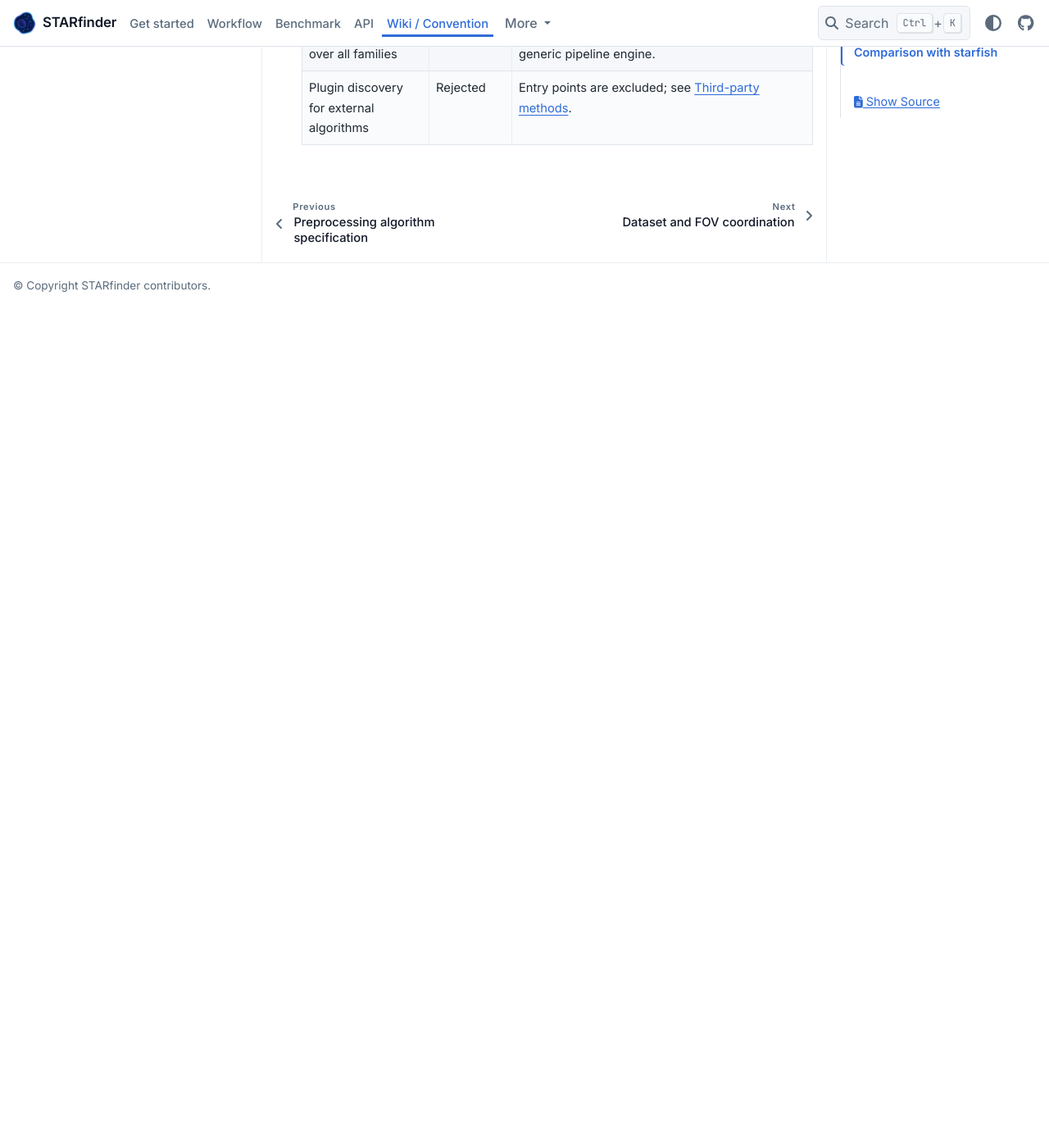
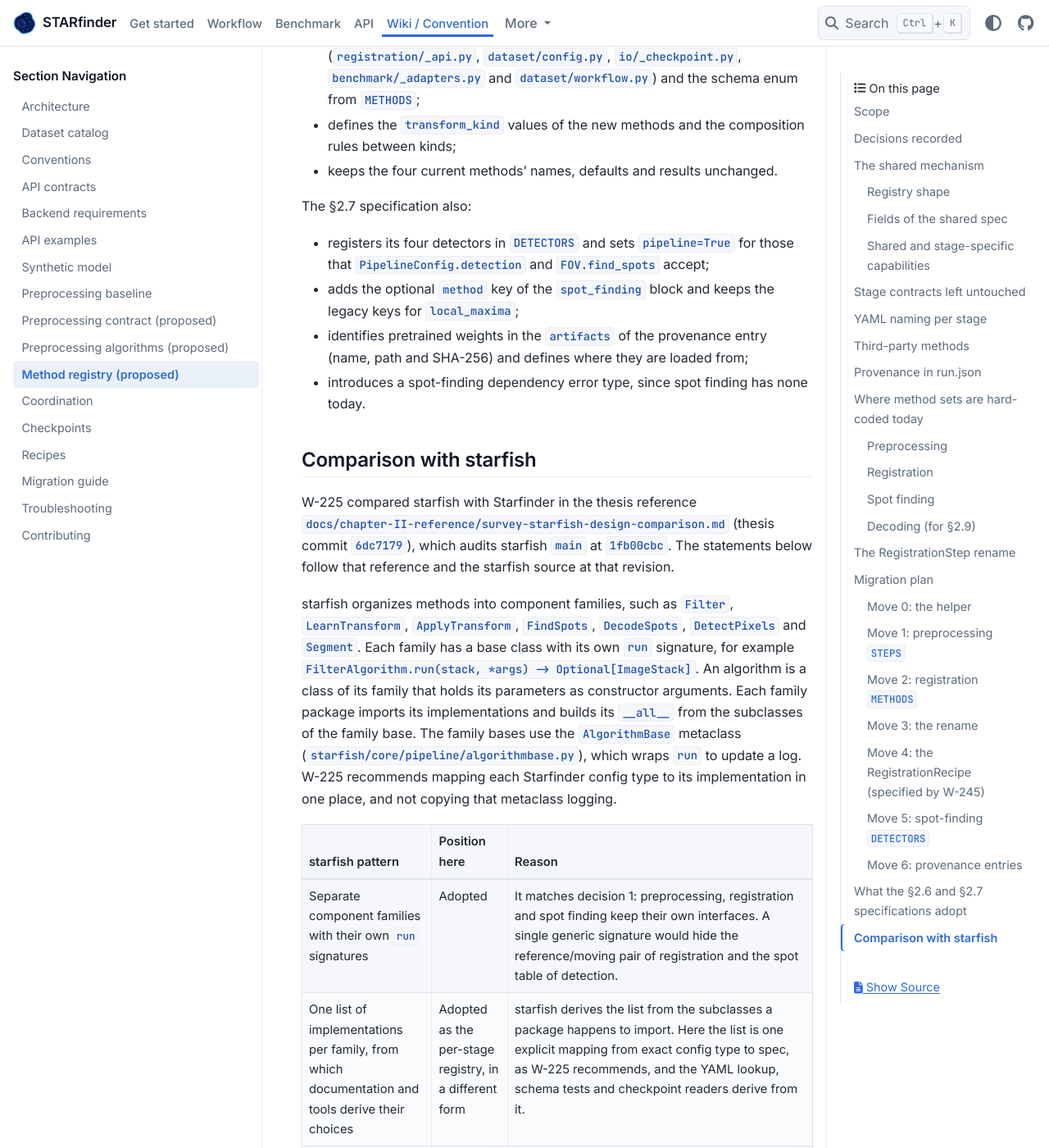
Before and after one commit to wanglab-broad/starfinder, a Sphinx documentation site: the page built from docs/method-registry.md, in a window 1280 px wide and 1400 px high, scrolled down 18489 px. Shown: the whole window at 82% size. Built offline with Sphinx 7.4.7 and the PyData theme 0.15.4, drawn with Linux system fonts in a browser that asks for light colours; before the commit the page ends 18865 px from its top, so only the background shows below that; some of the changed text lies outside the part shown.

Commit message:
fix(w-240): address review findings (design a cross-stage method…)
Finding 1, incomplete preprocessing inventory: - The page now lists the
exact-type branches in supplied_section() (supplied.py:90-114), the
_SECTION_VALIDATORS lookup (163-164, used at 195) and the params and
round checks in read_supplied_statistics() (280-294). - Each is derived
from a new preprocessing-only SuppliedSpec on StepSpec.supplied, with
fit, validate and check_params hooks and a per_round flag. I renamed the
field from supplied_section, which clashed with the existing public
function of that name. - A full sweep found three more places, now
listed with derivations: the …

Linear-Issue: W-240

````diff
--- a/docs/method-registry.md
+++ b/docs/method-registry.md
@@ -128,7 +128,8 @@
 | `requires` | shared | Optional dependencies (above) | `SimpleITK` for `demons`; none elsewhere |
 | `min_shape_zyx` | shared | Smallest accepted size of each spatial axis; the stage wrapper rejects smaller inputs with its geometry error before running | `(4, 4, 4)` demons; `(2, 2, 2)` TPS and CPD; `(1, 1, 1)` everywhere else |
 | `category`, `scope`, `dtype_policy` | preprocessing | As in the {doc}`preprocessing-contract` | unchanged |
-| `supplied_section` | preprocessing | Validator for the step's section of a supplied-statistics file, `None` when the step cannot use one | histogram matching, scalar background, percentile normalization |
+| `post_registration` | preprocessing | Whether the step may run in a recipe's `post_registration` list | `True` only for reconstruction |
+| `supplied` | preprocessing | `None` when the step cannot use a supplied-statistics file; otherwise a `SuppliedSpec` (below) with the step's hooks for that file | set for histogram matching, scalar background and percentile normalization |
 | `transform_kind` | registration | Kind of transform the estimator returns | `translation` or `dense`; §2.6 adds kinds |
 | `application_backend` | registration | `WarpConfig.backend` used to apply its result | `translation`, `simpleitk` (demons), `scipy` (TPS, CPD) |
 | `pipeline` | spot finding | Whether `FOV.find_spots` and `PipelineConfig.detection` accept it | `True` only for `local_maxima` |
@@ -137,6 +138,23 @@
 A capability is shared only when it means the same thing in every stage and a
 generic check can use it. Anything else stays in the stage spec. A stage may add
 fields without changing the helper.
+
+`SuppliedSpec` is a preprocessing-only frozen dataclass. It holds the
+per-step code that `preprocessing/supplied.py` now selects by config type:
+
+```python
+@dataclass(frozen=True)
+class SuppliedSpec:
+    per_round: bool                               # fitted values per round; False: reference round only (histogram matching)
+    fit: Callable[[Any, HistogramSummary, str | None], dict]  # params and fitted values from merged histograms
+    validate: Callable[[Mapping, np.dtype, int], None]        # checks one section of a read file
+    check_params: Callable[[Any, Mapping, str], None]         # section params against the recipe's config
+```
+
+The hooks live next to each step's implementation (`normalization.py`,
+`background.py`, which already hold `_supplied_range` and
+`_supplied_background`), so `steps.py` never imports `supplied.py`. Each hook
+keeps the error messages of the branch it replaces.
 
 ## Stage contracts left untouched
 
@@ -234,7 +252,13 @@
 | `preprocessing/steps.py:124-132` (`STEPS`) | the step set | This is the registry; it stays the source of truth. |
 | `preprocessing/steps.py:139-166` (`step_spec`, `step_config_type`) | lookups over `STEPS` | Already derived; they call `spec_for()` and `config_type_for()` with unchanged messages. |
 | `preprocessing/steps.py:55-74` (`StepSpec`) | the name pattern | `check_name()`; the pattern is unchanged. |
-| `preprocessing/supplied.py:163-164` (`_SECTION_VALIDATORS`) | the steps that accept supplied statistics | The `supplied_section` field of each `StepSpec`; the lookup reads `STEPS`. |
+| `preprocessing/supplied.py:90-114` (`supplied_section`) | exact-type branches for `PercentileNormalizationConfig`, `ScalarBackgroundConfig` and `HistogramMatchingConfig` that fit each section, the rule that only histogram matching takes `reference_round`, and the fallback error | `step_spec(config).supplied`: its `fit` hook builds the section; `reference_round` is accepted only when `per_round` is `False`; `supplied is None` raises the current `has no supplied statistics` error. |
+| `preprocessing/supplied.py:163-164` (`_SECTION_VALIDATORS`), used at line 195 | the steps whose file sections can be validated | The `validate` hook of `STEPS[step_config_type(name)].supplied`; a name whose spec has `supplied=None` keeps the current error. |
+| `preprocessing/supplied.py:280-294` (`read_supplied_statistics`) | exact-type branches that compare section params with the recipe's config (`p_low`/`p_high`, `percentile`, `reference_channel`) and skip the per-round check for histogram matching | The `check_params` hook of the step's `supplied`, and its `per_round` flag for the round check. |
+| `preprocessing/background.py:136`, `:167` (`scalar_background_histograms`) | a single-type check and the literal name `scalar_background` | Stays single-method (a public helper of one step); the literal becomes `step_spec(config).name`. |
+| `preprocessing/steps.py:279-282` (`PreprocessingRecipe.__post_init__`) | only `ReconstructionConfig` may run after registration | The steps whose spec has `post_registration=True`; the message is built from their config names, so with reconstruction alone it stays `post_registration may contain only ReconstructionConfig steps`. |
+| `benchmarks/preprocessing_synthetic.py:505` | passes `reference_round` to `supplied_section()` only for `HistogramMatchingConfig` | `per_round` of `step_spec(entry.config).supplied`. |
+| `preprocessing/steps.py:135-136` (`_supplied`), `dataset/fov.py:358`, `dataset/fov.py:634` | none; they read the config's `fit` field | Stay: a config field, not a method list. |
 | `dataset/workflow.py:120-143` (`_explicit_recipe`) | none; it uses `step_config_type` | Already derived. |
 | `dataset/workflow.py:96-113` (`_legacy_recipe`) | the four legacy keys and their fixed configs | Stays explicit: it is the frozen legacy translation of recipe 1, not a method list. |
 | `workflow/schemas/config.schema.yaml:381-505` | one definition per step and the `oneOf` list | Stays static; `test_preprocessing_workflow_key.py` keeps it equal to `STEPS`. |
@@ -337,17 +361,23 @@
 ### Move 1: preprocessing `STEPS`
 
 `step_spec`, `step_config_type` and the `StepSpec` name check call the helper;
-`StepSpec` gains keyword-only `requires`, `min_shape_zyx` and
-`supplied_section`; `_SECTION_VALIDATORS` is replaced by `supplied_section`.
+`StepSpec` gains keyword-only `requires`, `min_shape_zyx`, `post_registration`
+and `supplied`; the recipe's post-registration check reads `post_registration`. The
+type branches of `supplied_section()` and `read_supplied_statistics()` and the
+`_SECTION_VALIDATORS` table are replaced by the `SuppliedSpec` hooks of the
+three steps that have one; the public functions keep their signatures and
+messages.
 
 Tests that must pass byte-for-byte unchanged:
 `test_preprocessing_golden.py` (the exact SHA-256 digests),
 `test_preprocessing_recipe.py` (the registry table, derived name lookup,
 monkeypatched steps, exact-type lookup and messages),
 `test_preprocessing_workflow_key.py` (schema consistency with `STEPS`),
-`test_background_subtraction.py`, `test_percentile_normalization.py`,
-`test_preprocessing.py`, `test_recipe_sources.py`, `test_projection_views.py`
-and `test_checkpoints.py`.
+`test_background_subtraction.py` and `test_percentile_normalization.py`
+(supplied-statistics fitting, reading, validation and their messages),
+`test_preprocessing.py`, `test_recipe_sources.py`, `test_projection_views.py`,
+`test_checkpoints.py` and `test_preprocessing_synthetic_evaluation.py` (the
+benchmark in `benchmarks/preprocessing_synthetic.py`).
 
 ### Move 2: registration `METHODS`
 
@@ -459,19 +489,26 @@
 
 ## Comparison with starfish
 
-starfish (W-225) organizes methods into component families, such as
-`Filter`, `LearnTransform`, `ApplyTransform`, `FindSpots`, `DecodeSpots`,
-`DetectPixels` and `Segment`. Each family has its own `run` signature. An
-algorithm is a class of its family, holds its parameters as constructor
-arguments and is found as an attribute of the family. A shared algorithm base
-records a log entry (method, arguments, dependency versions) on the data that
-the method returns.
+W-225 compared starfish with Starfinder in the thesis reference
+`docs/chapter-II-reference/survey-starfish-design-comparison.md` (thesis commit
+`6dc7179`), which audits starfish `main` at `1fb00cbc`. The statements below
+follow that reference and the starfish source at that revision.
+
+starfish organizes methods into component families, such as `Filter`,
+`LearnTransform`, `ApplyTransform`, `FindSpots`, `DecodeSpots`, `DetectPixels`
+and `Segment`. Each family has a base class with its own `run` signature, for
+example `FilterAlgorithm.run(stack, *args) -> Optional[ImageStack]`. An
+algorithm is a class of its family that holds its parameters as constructor
+arguments. Each family package imports its implementations and builds its
+`__all__` from the subclasses of the family base. The family bases use the
+`AlgorithmBase` metaclass (`starfish/core/pipeline/algorithmbase.py`), which
+wraps `run` to update a log. W-225 recommends mapping each Starfinder config
+type to its implementation in one place, and not copying that metaclass logging.
 
 | starfish pattern | Position here | Reason |
 | --- | --- | --- |
 | Separate component families with their own `run` signatures | Adopted | It matches decision 1: preprocessing, registration and spot finding keep their own interfaces. A single generic signature would hide the reference/moving pair of registration and the spot table of detection. |
-| One family-wide list of algorithms from which tools derive their choices | Adopted as the per-stage registry | The YAML lookup, schema tests and checkpoint readers derive from one mapping instead of repeating the list. |
-| Provenance recorded by the shared base for every algorithm run | Adopted in a different place | The helper builds one uniform entry per invocation, and it is written to the per-FOV `run.json` of W-156 and W-199, not attached to the returned arrays, which stay plain NumPy. |
-| Algorithms as classes that hold parameters, registered by subclassing | Rejected | Starfinder selects methods by frozen config types and runs plain functions. Registration by import side effect or subclassing conflicts with exact-type lookup and makes the method set depend on what happens to be imported. |
-| A shared pipeline, recipe or command-line layer over all families | Rejected | Stage order stays fixed in `FOV.run`, and recipes stay stage-specific (`PreprocessingRecipe`, `RegistrationRecipe`). The issue excludes a generic pipeline engine. |
-| Plugin discovery for external algorithms | Rejected | Entry points are excluded; see [Third-party methods](#third-party-methods). |
+| One list of implementations per family, from which documentation and tools derive their choices | Adopted as the per-stage registry, in a different form | starfish derives the list from the subclasses a package happens to import. Here the list is one explicit mapping from exact config type to spec, as W-225 recommends, and the YAML lookup, schema tests and checkpoint readers derive from it. |
+| Provenance logging in the `AlgorithmBase` metaclass | Rejected | The wrapper writes a log entry only when `run` returns a value and the class name contains `ApplyTransform`, `Filter`, `FindSpots`, `DecodeSpots` or `DetectPixels`. `LearnTransform` and `Segment` runs, and in-place filters that return `None`, are not logged, and no input identity is recorded. W-225 lists this as a pattern not to copy. Here each stage wrapper records the uniform entry explicitly for every invocation of every registered method, in the per-FOV `run.json` of W-156 and W-199, which also holds input hashes, the Git commit and package versions. Returned arrays stay plain NumPy. |
+| Algorithms as classes that hold parameters, gathered by subclassing | Rejected | Starfinder selects methods by frozen config types and runs plain functions. A method set that depends on which subclasses were imported conflicts with exact-type lookup and with a single explicit list. |
+| A recipe and command-line layer over the component families | Rejected | W-225 records that starfish removed its recipe and component command-line layer in 0.1.5, and that its remaining WDL workflow pins a 0.1.0 container. Starfinder keeps its maintained Snakemake workflow, a fixed stage order in `FOV.run` and stage-specific recipes (`PreprocessingRecipe`, `RegistrationRecipe`). The issue also excludes a generic pipeline engine. |
````
Also changed, not shown: other parts of docs/method-registry.md (+1 -1 lines).
